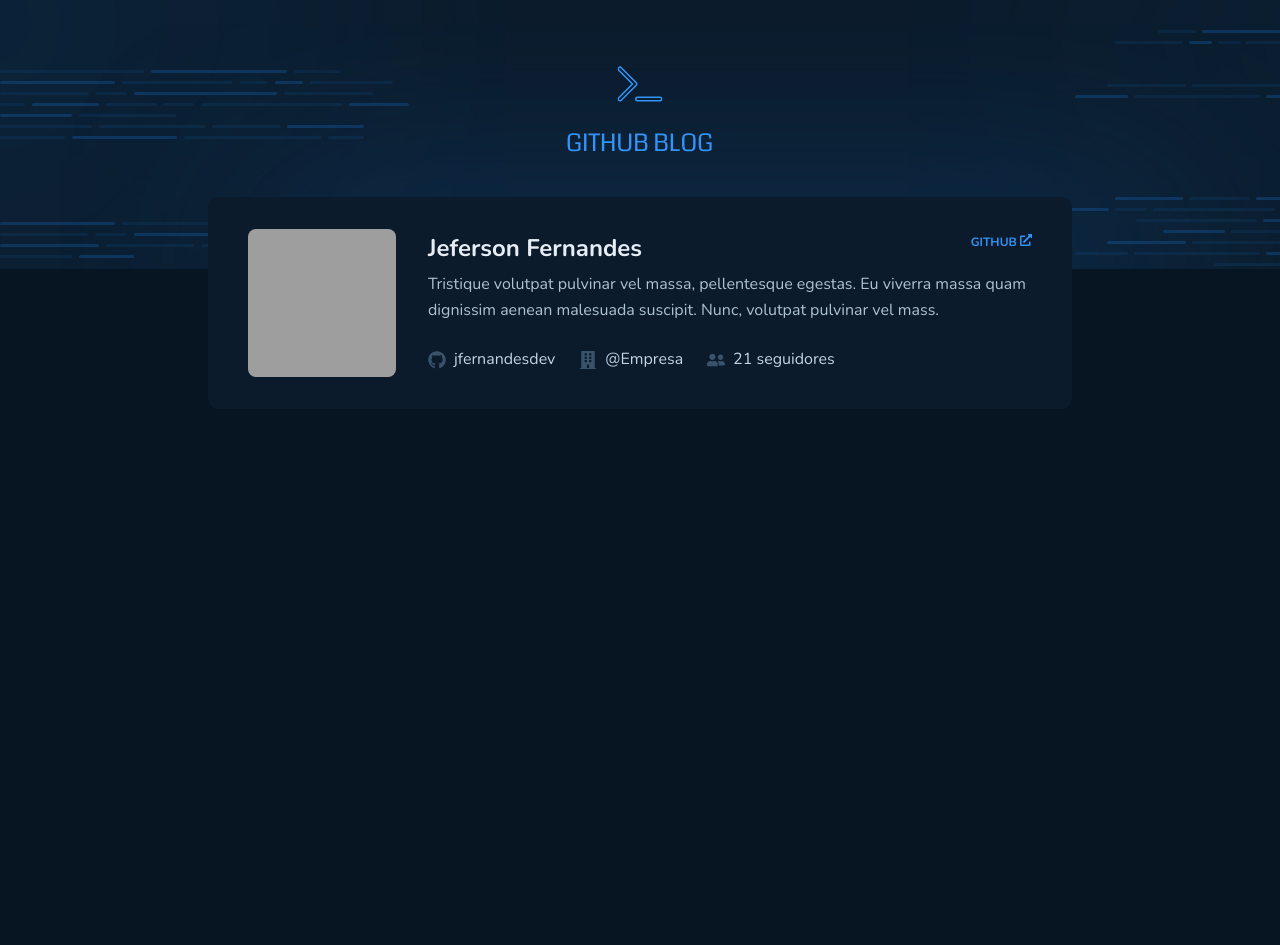
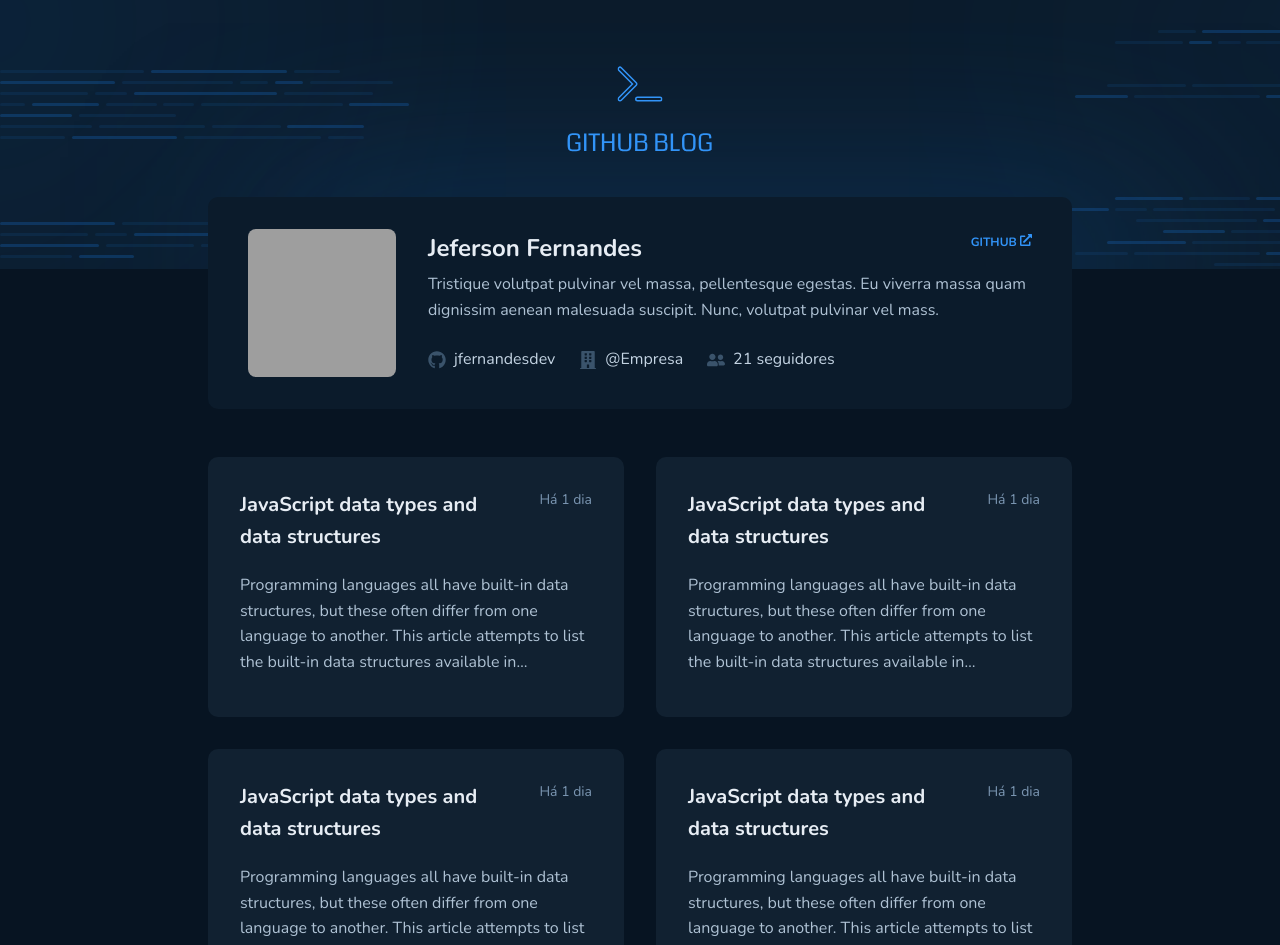
Before and after one commit to jfernandesdev/github-blog, a React (Vite) app: page / in a window 1280 px wide. Shown: the top 945 px of the page. Before the commit the page ends 800 px from the top, so only its background shows below. Built offline with nearby package versions, Linux system fonts and the light colour scheme; grey boxes are pictures that could not be loaded.

Commit message:
STYLE: post card component

```diff
--- /dev/null
+++ b/src/components/PostCard/index.tsx
@@ -0,0 +1,20 @@
+import { Container, Description } from './styles'
+
+export function PostCard() {
+  return (
+    <Container>
+      <header>
+        <h4>JavaScript data types and data structures</h4>
+        <span>Há 1 dia</span>
+      </header>
+
+      <Description>
+        Programming languages all have built-in data structures, but these often
+        differ from one language to another. This article attempts to list the
+        built-in data structures available in JavaScript and what properties
+        they have. These can be used to build other data structures. Wherever
+        possible, comparisons with other languages are drawn.
+      </Description>
+    </Container>
+  )
+}
--- /dev/null
+++ b/src/components/PostCard/styles.ts
@@ -0,0 +1,40 @@
+import styled from 'styled-components'
+
+export const Container = styled.div`
+  background: ${(props) => props.theme['base-post']};
+  border-radius: 10px;
+  padding: 2rem;
+  height: 260px;
+  overflow: hidden;
+  display: flex;
+  flex-direction: column;
+  gap: 1.25rem;
+
+  header {
+    display: flex;
+    gap: 1rem;
+
+    h4 {
+      font-weight: 700;
+      font-size: 1.25rem;
+      line-height: 160%;
+      color: ${(props) => props.theme['base-title']};
+    }
+
+    span {
+      white-space: nowrap;
+      font-size: 0.875rem;
+      line-height: 160%;
+      color: ${(props) => props.theme['base-span']};
+    }
+  }
+`
+
+export const Description = styled.span`
+  overflow: hidden;
+  text-overflow: ellipsis;
+  display: -webkit-box;
+  line-height: 160%;
+  -webkit-line-clamp: 4;
+  -webkit-box-orient: vertical;
+`
--- a/src/components/PostInfoCard/index.tsx
+++ b/src/components/PostInfoHeader/index.tsx
@@ -8,7 +8,7 @@
   FaComment,
 } from 'react-icons/fa'
 
-export function PostInfoCard() {
+export function PostInfoHeader() {
   return (
     <Container>
       <HeaderCard>
--- a/src/pages/Home/index.tsx
+++ b/src/pages/Home/index.tsx
@@ -1,5 +1,20 @@
+import { ListOfPosts } from './styles'
+
+import { PostCard } from '../../components/PostCard'
 import { ProfileCard } from '../../components/ProfileCard'
 
 export function Home() {
-  return <ProfileCard />
+  return (
+    <>
+      <ProfileCard />
+
+      <ListOfPosts>
+        <PostCard />
+        <PostCard />
+        <PostCard />
+        <PostCard />
+        <PostCard />
+      </ListOfPosts>
+    </>
+  )
 }
--- /dev/null
+++ b/src/pages/Home/styles.ts
@@ -0,0 +1,8 @@
+import styled from 'styled-components'
+
+export const ListOfPosts = styled.div`
+  display: grid;
+  grid-template-columns: 1fr 1fr;
+  gap: 2rem;
+  margin: 3rem 0;
+`
--- a/src/pages/Post/index.tsx
+++ b/src/pages/Post/index.tsx
@@ -1,11 +1,11 @@
-import { PostInfoCard } from '../../components/PostInfoCard'
+import { PostInfoHeader } from '../../components/PostInfoHeader'
 
 import { PostContent } from './styles'
 
 export function Post() {
   return (
     <>
-      <PostInfoCard />
+      <PostInfoHeader />
 
       <PostContent>
         <p>
```
Also changed, not shown: src/components/PostInfoHeader/styles.ts (renamed from src/components/PostInfoCard/styles.ts).
